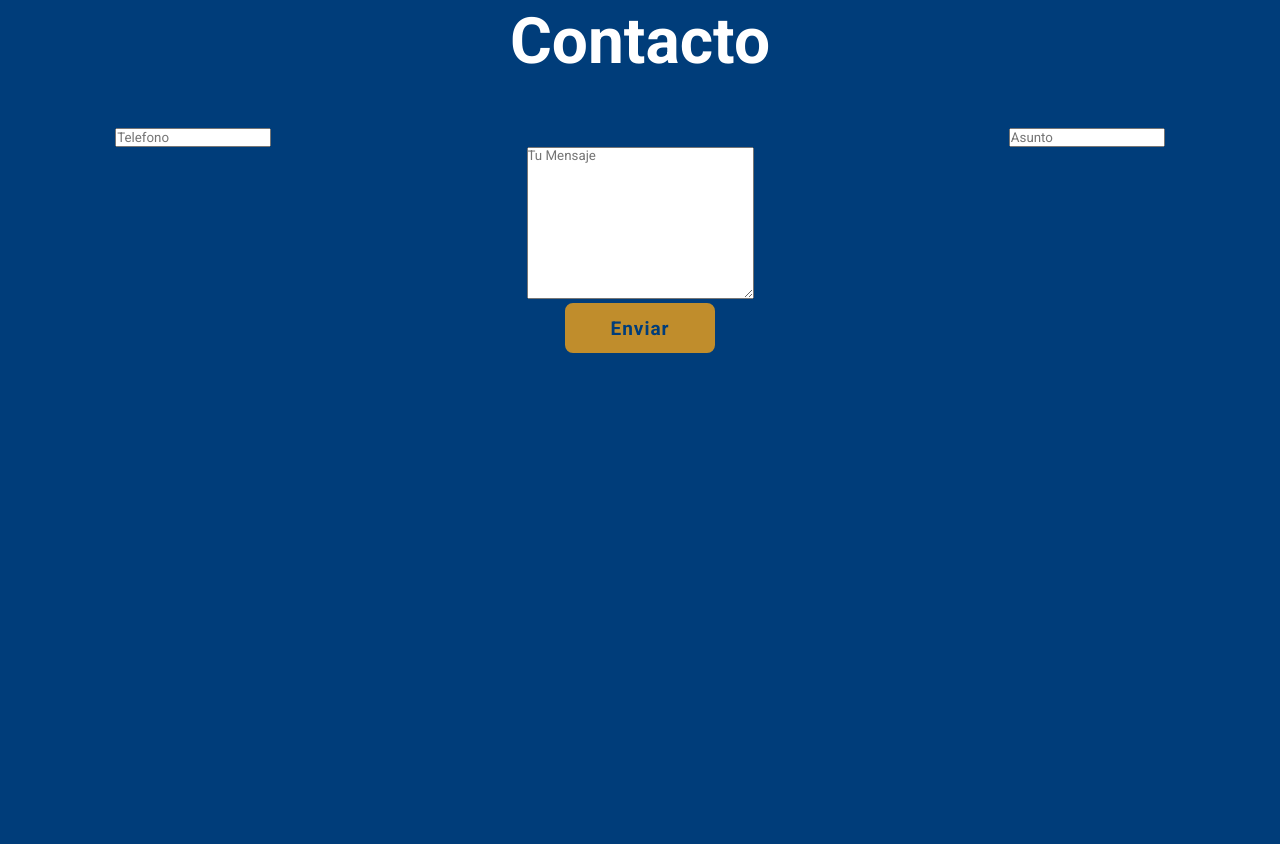
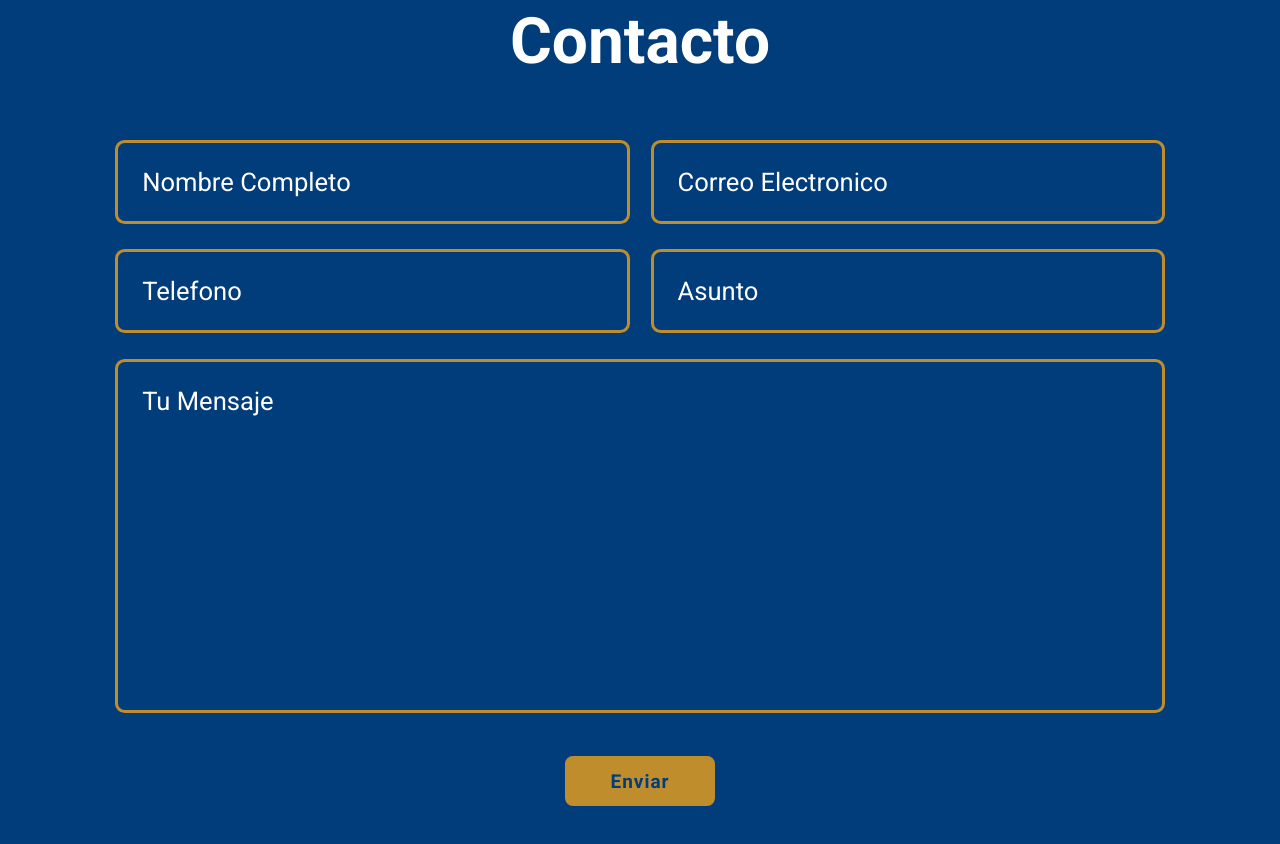
Before and after one commit to drodriguezo18/TrabajosPortafolio, a plain HTML site: page Portafolio/index.html in a window 1280 px wide. Shown: the part 5420-6264 px from the top of the page. Before the commit the page ends 6064 px from the top, so only its background shows below. Drawn offline with nearby package versions, Linux system fonts and the light colour scheme.

Commit message:
contacto

```diff
--- a/Portafolio/CSS/Homepage.css
+++ b/Portafolio/CSS/Homepage.css
@@ -554,3 +554,41 @@ span {
     justify-content: space-between;
     flex-wrap: wrap;
 }
+
+.contact form .input-box .input-field {
+    position: relative;
+    width: 49%;
+    margin: .8rem 0;
+}
+
+.contact form .input-box .input-field input,
+.contact form .textarea-field textarea {
+    width: 100%;
+    height: 100%;
+    padding: 1.5rem;
+    font-size: 1.6rem;
+    color: white;
+    background: transparent;
+    border-radius: .6rem;
+    border: .2rem solid #C08D2C;
+}
+
+.contact form .input-box .input-field input::placeholder,
+.contact form .textarea-field textarea::placeholder {
+    color: white;
+}
+
+
+.contact form .textarea-field {
+    position: relative;
+    margin: .8rem 0 2.7rem;
+    display: flex;
+}
+
+.contact form .textarea-field textarea {
+    resize: none;
+}
+
+.contact form .btn-box.btns .btn {
+    cursor: pointer;
+}
--- a/Portafolio/index.html
+++ b/Portafolio/index.html
@@ -180,6 +180,17 @@
         <form action="#">
             <div class="input-box">
                 <div class="input-field">
+                    <input type="text" placeholder="Nombre Completo" required>
+                    <span class="focus"></span>
+                </div>
+                <div class="input-field">
+                    <input type="text" placeholder="Correo Electronico" required>
+                    <span class="focus"></span>
+                </div>
+            </div>
+
+            <div class="input-box">
+                <div class="input-field">
                     <input type="number" placeholder="Telefono" required>
                     <span class="focus"></span>
                 </div>
```
